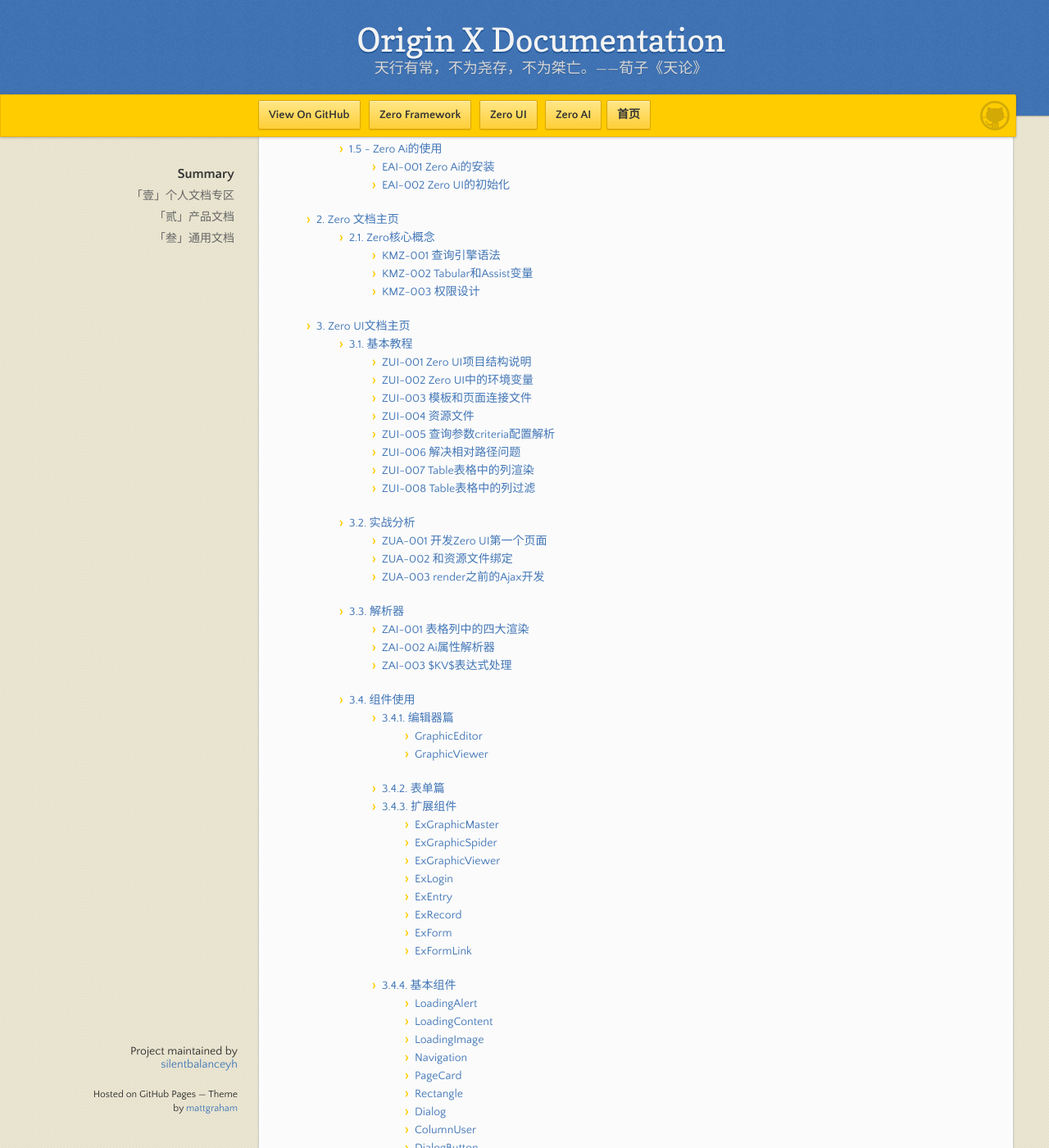
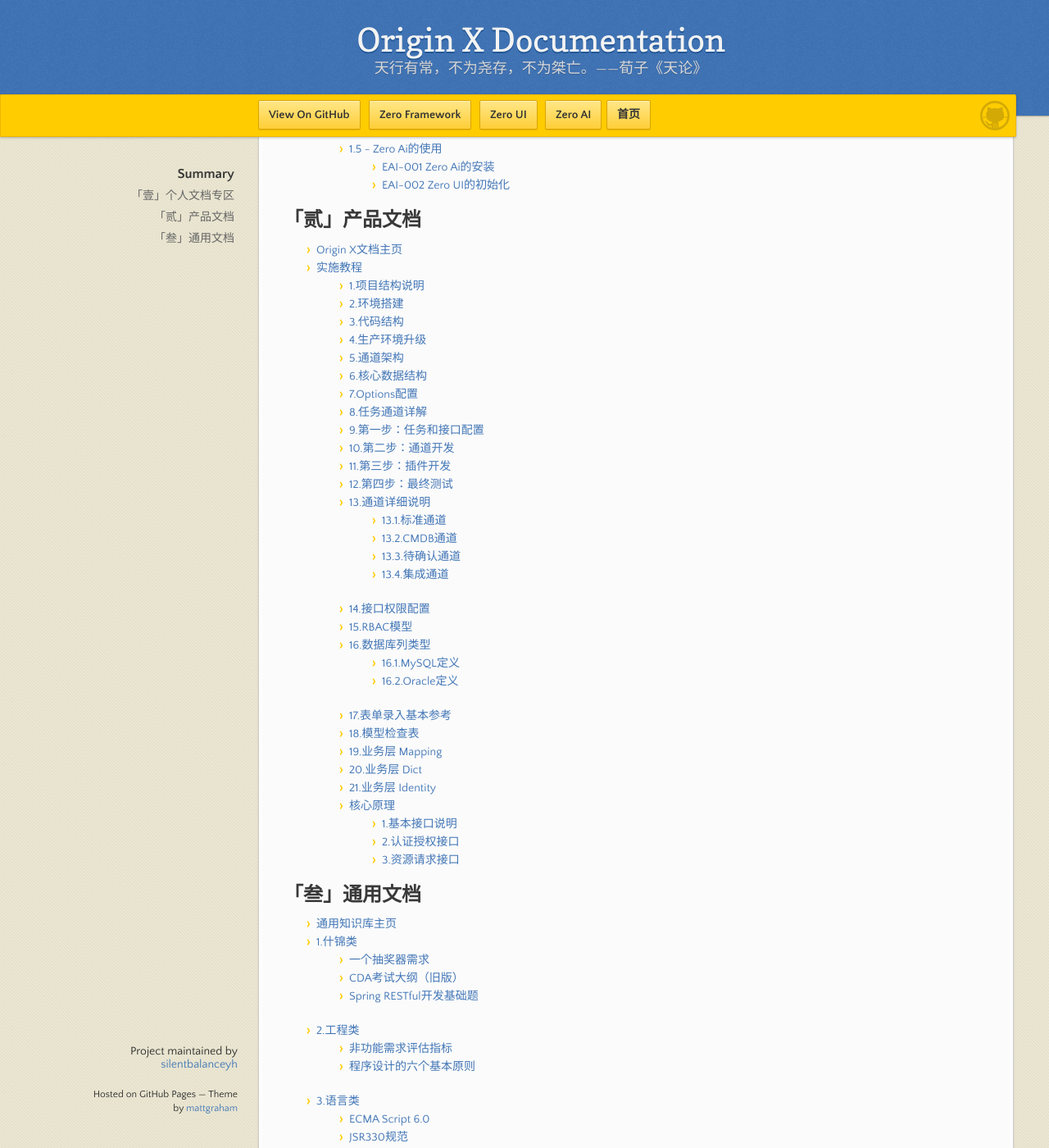
Before and after one commit to silentbalanceyh/mi-kb, a Jekyll site: the page built from SUMMARY.md, in a window 1280 px wide and 1400 px high, scrolled down 561 px. Shown: the whole window at 82% size. Built offline with Jekyll 4.4.1, drawn with Linux system fonts in a browser that asks for light colours; our own code applies the rules of GitHub Pages for plain Markdown files; some of the changed text lies outside the part shown.

Commit message:
产品文档

```diff
--- a/SUMMARY.md
+++ b/SUMMARY.md
@@ -22,54 +22,6 @@
   * [1.5 - Zero Ai的使用](environment/5-zero-aide-shi-yong.md)
     * [EAI-001 Zero Ai的安装](environment/6-zero-ai/eai-001-zero-aide-an-zhuang.md)
     * [EAI-002 Zero UI的初始化](environment/6-zero-ai/eai-002-zero-uide-chu-shi-hua.md)
-* [2. Zero 文档主页](zero-up/main.md)
-  * [2.1. Zero核心概念](uniform-documentation/index/zerohe-xin-li-lun.md)
-    * [KMZ-001 查询引擎语法](uniform-documentation/zero-concept/kmz-001-cha-xun-yin-qing-yu-fa.md)
-    * [KMZ-002 Tabular和Assist变量](uniform-documentation/zero-concept/kmz-002-tabularhe-assist-bian-liang.md)
-    * [KMZ-003 权限设计](uniform-documentation/zero-concept/kmz-003-quan-xian-she-ji.md)
-* [3. Zero UI文档主页](zero-ui/main.md)
-  * [3.1. 基本教程](zero-ui/1-zero-uiji-ben-jiao-cheng.md)
-    * [ZUI-001 Zero UI项目结构说明](zero-ui/1-zero-ui-guide/zui-001-zero-uixiang-mu-jie-gou-shuo-ming.md)
-    * [ZUI-002 Zero UI中的环境变量](zero-ui/1-zero-ui-guide/zui-002-zero-uizhong-de-huan-jing-bian-liang.md)
-    * [ZUI-003 模板和页面连接文件](zero-ui/1-zero-ui-guide/zui-003-mo-ban-he-ye-mian-lian-jie-wen-jian.md)
-    * [ZUI-004 资源文件](zero-ui/1-zero-ui-guide/zui-004-zi-yuan-wen-jian.md)
-    * [ZUI-005 查询参数criteria配置解析](zero-ui/1-zero-ui-guide/zui-005-cha-xun-can-shu-criteria-pei-zhi-jie-xi.md)
-    * [ZUI-006 解决相对路径问题](zero-ui/1-zero-ui-guide/zui-006-jie-jue-xiang-dui-lu-jing-wen-ti.md)
-    * [ZUI-007 Table表格中的列渲染](zero-ui/1-zero-ui-guide/zui-007-tablebiao-ge-zhong-de-lie-xuan-ran.md)
-    * [ZUI-008 Table表格中的列过滤](zero-ui/1-zero-ui-guide/zui-008-tablebiao-ge-zhong-de-lie-guo-lv.md)
-  * [3.2. 实战分析](zero-ui/4-zero-uishi-zhan-fen-xi.md)
-    * [ZUA-001 开发Zero UI第一个页面](zero-ui/4-zero-ui-event/zua-001-kai-fa-zero-ui-di-yi-ge-ye-mian.md)
-    * [ZUA-002 和资源文件绑定](zero-ui/4-zero-ui-event/zua-002-he-zi-yuan-wen-jian-bang-ding.md)
-    * [ZUA-003 render之前的Ajax开发](zero-ui/4-zero-ui-event/zua-003-renderzhi-qian-de-ajax-kai-fa.md)
-  * [3.3. 解析器](zero-ui/5-zero-uizhong-de-shu-xing-jie-xi-qi.md)
-    * [ZAI-001 表格列中的四大渲染](zero-ui/5-zero-ui-attribute-analyzer/zai-001-biao-ge-lie-zhong-de-si-da-xuan-ran.md)
-    * [ZAI-002 Ai属性解析器](zero-ui/5-zero-ui-attribute-analyzer/zai-002-aizhi-neng-shu-xing-jie-xi-qi.md)
-    * [ZAI-003 $KV$表达式处理](zero-ui/5-zero-ui-attribute-analyzer/zai-003-kvbiao-da-shi-chu-li.md)
-  * [3.4. 组件使用](zero-ui/6-zero-uizu-jian-shuo-ming.md)
-    * [3.4.1. 编辑器篇](zero-ui/6-zero-ui-component/bian-ji-qi-pian.md)
-      * [GraphicEditor](zero-ui/6-zero-ui-component/bian-ji-qi-pian/graphiceditor.md)
-      * [GraphicViewer](zero-ui/6-zero-ui-component/bian-ji-qi-pian/graphicviewer.md)
-    * [3.4.2. 表单篇](zero-ui/6-zero-ui-component/biao-dan-pian.md)
-    * [3.4.3. 扩展组件](zero-ui/6-zero-ui-component/kuo-zhan-zu-jian.md)
-      * [ExGraphicMaster](zero-ui/6-zero-ui-component/kuo-zhan-zu-jian/exgraphicmaster.md)
-      * [ExGraphicSpider](zero-ui/6-zero-ui-component/kuo-zhan-zu-jian/exgraphicspider.md)
-      * [ExGraphicViewer](zero-ui/6-zero-ui-component/kuo-zhan-zu-jian/exgraphicviewer.md)
-      * [ExLogin](zero-ui/6-zero-ui-component/kuo-zhan-zu-jian/exlogin.md)
-      * [ExEntry](zero-ui/6-zero-ui-component/kuo-zhan-zu-jian/exentry.md)
-      * [ExRecord](zero-ui/6-zero-ui-component/kuo-zhan-zu-jian/exrecord.md)
-      * [ExForm](zero-ui/6-zero-ui-component/kuo-zhan-zu-jian/exform.md)
-      * [ExFormLink](zero-ui/6-zero-ui-component/kuo-zhan-zu-jian/exformlink.md)
-    * [3.4.4. 基本组件](zero-ui/6-zero-ui-component/ji-ben-zu-jian.md)
-      * [LoadingAlert](zero-ui/6-zero-ui-component/ji-ben-zu-jian/loadingalert.md)
-      * [LoadingContent](zero-ui/6-zero-ui-component/ji-ben-zu-jian/loadingcontent.md)
-      * [LoadingImage](zero-ui/6-zero-ui-component/ji-ben-zu-jian/loadingimage.md)
-      * [Navigation](zero-ui/6-zero-ui-component/ji-ben-zu-jian/navigation.md)
-      * [PageCard](zero-ui/6-zero-ui-component/ji-ben-zu-jian/pagecard.md)
-      * [Rectangle](zero-ui/6-zero-ui-component/ji-ben-zu-jian/rectangle.md)
-      * [Dialog](zero-ui/6-zero-ui-component/ji-ben-zu-jian/dialog.md)
-      * [ColumnUser](zero-ui/6-zero-ui-component/ji-ben-zu-jian/columnuser.md)
-      * [DialogButton](zero-ui/6-zero-ui-component/ji-ben-zu-jian/dialogbutton.md)
-      * [DialogMenu](zero-ui/6-zero-ui-component/ji-ben-zu-jian/dialogmenu.md)
 
 ## 「贰」产品文档
 
@@ -110,31 +62,30 @@
 ## 「叁」通用文档
 
 * [通用知识库主页](uniform-documentation/main.md)
-* 1. 什锦类
-    * [一个抽奖器需求](interview/001.pickup.md)
-    * [CDA考试大纲（旧版）](interview/002.guide.md)
-    * [Spring RESTful开发基础题](interview/003.restful.md)
-* 2. 工程类
-    * [非功能需求评估指标](software-concept/001.requirement-evaluate.md)
-    * [程序设计的六个基本原则](software-concept/002.programming-design.md)
-* 3. 语言类
-    * [ECMA Script 6.0](computer-language/001.ecma-6.md)
-    * [JSR330规范](computer-language/002.jsr330.md)
-    * [浏览器中的Fetch Api](computer-language/003.fetch-api.md)
-    * [Java中的静态和单例](computer-language/004.singleton-static.md)
-    * [Java语言的.class字节码结构](computer-language/005.class-structure.md)
-* 4. 数据类
-    * [MySQL导入数据详细分析](computer-language/006.importing-detail.md)
-* 5. 开源类
-    * [Vert.x Core官方翻译版 3.4](open-source/001.vertx-core.md)
-    * [Vert.x Web官方翻译版 3.4](open-source/002.vertx-web.md)
-    * [Spring Boot中的测试](open-source/003.spring-boot.testing.md)
-    * [使用OVal进行防御式编程](open-source/004.oval.md)
-    * [Sass基础知识](open-source/005.sass.md)
-    * [Mockito基础和使用](open-source/006.mockito.md)
-    * [Jasmine基础知识](open-source/007.jasmine.md)
-    * [Dockerfile语法基础](open-source/008.dockerfile.md)
-    * [redux-orm项目文档](open-source/009.redux-orm.md)
-    * [Tradeshift应用开发手册](open-source/010.tradeshift.md)
-* 6. 规范类
-    * [UBL规范中的Price字段说明](specification/001.ubl.md)
+* [1.什锦类](uniform-documentation/interview/000.index.md)
+    * [一个抽奖器需求](uniform-documentation/interview/001.pickup.md)
+    * [CDA考试大纲（旧版）](uniform-documentation/interview/002.guide.md)
+    * [Spring RESTful开发基础题](uniform-documentation/interview/003.restful.md)
+* [2.工程类](uniform-documentation/software-concept/000.index.md)
+    * [非功能需求评估指标](uniform-documentation/software-concept/001.requirement-evaluate.md)
+    * [程序设计的六个基本原则](uniform-documentation/software-concept/002.programming-design.md)
+* [3.语言类](uniform-documentation/computer-language/000.index.md)
+    * [ECMA Script 6.0](uniform-documentation/computer-language/001.ecma-6.md)
+    * [JSR330规范](uniform-documentation/computer-language/002.jsr330.md)
+    * [浏览器中的Fetch Api](uniform-documentation/computer-language/003.fetch-api.md)
+    * [Java中的静态和单例](uniform-documentation/computer-language/004.singleton-static.md)
+    * [Java语言的.class字节码结构](uniform-documentation/computer-language/005.class-structure.md)
+    * [MySQL导入数据详细分析](uniform-documentation/computer-language/006.importing-detail.md)
+* [4.开源类](uniform-documentation/open-source/000.index.md)
+    * [Vert.x Core官方翻译版 3.4](uniform-documentation/open-source/001.vertx-core.md)
+    * [Vert.x Web官方翻译版 3.4](uniform-documentation/open-source/002.vertx-web.md)
+    * [Spring Boot中的测试](uniform-documentation/open-source/003.spring-boot.testing.md)
+    * [使用OVal进行防御式编程](uniform-documentation/open-source/004.oval.md)
+    * [Sass基础知识](uniform-documentation/open-source/005.sass.md)
+    * [Mockito基础和使用](uniform-documentation/open-source/006.mockito.md)
+    * [Jasmine基础知识](uniform-documentation/open-source/007.jasmine.md)
+    * [Dockerfile语法基础](uniform-documentation/open-source/008.dockerfile.md)
+    * [redux-orm项目文档](uniform-documentation/open-source/009.redux-orm.md)
+    * [Tradeshift应用开发手册](uniform-documentation/open-source/010.tradeshift.md)
+* [5.规范类](uniform-documentation/specification/000.index.md)
+    * [UBL规范中的Price字段说明](uniform-documentation/specification/001.ubl.md)
```
Also changed, not shown: origin-x-engine/main.md (+30 -30 lines), uniform-documentation/computer-language/000.index.md (added), uniform-documentation/interview/000.index.md (added), uniform-documentation/open-source/000.index.md (added), uniform-documentation/software-concept/000.index.md (added), uniform-documentation/specification/000.index.md (added).
